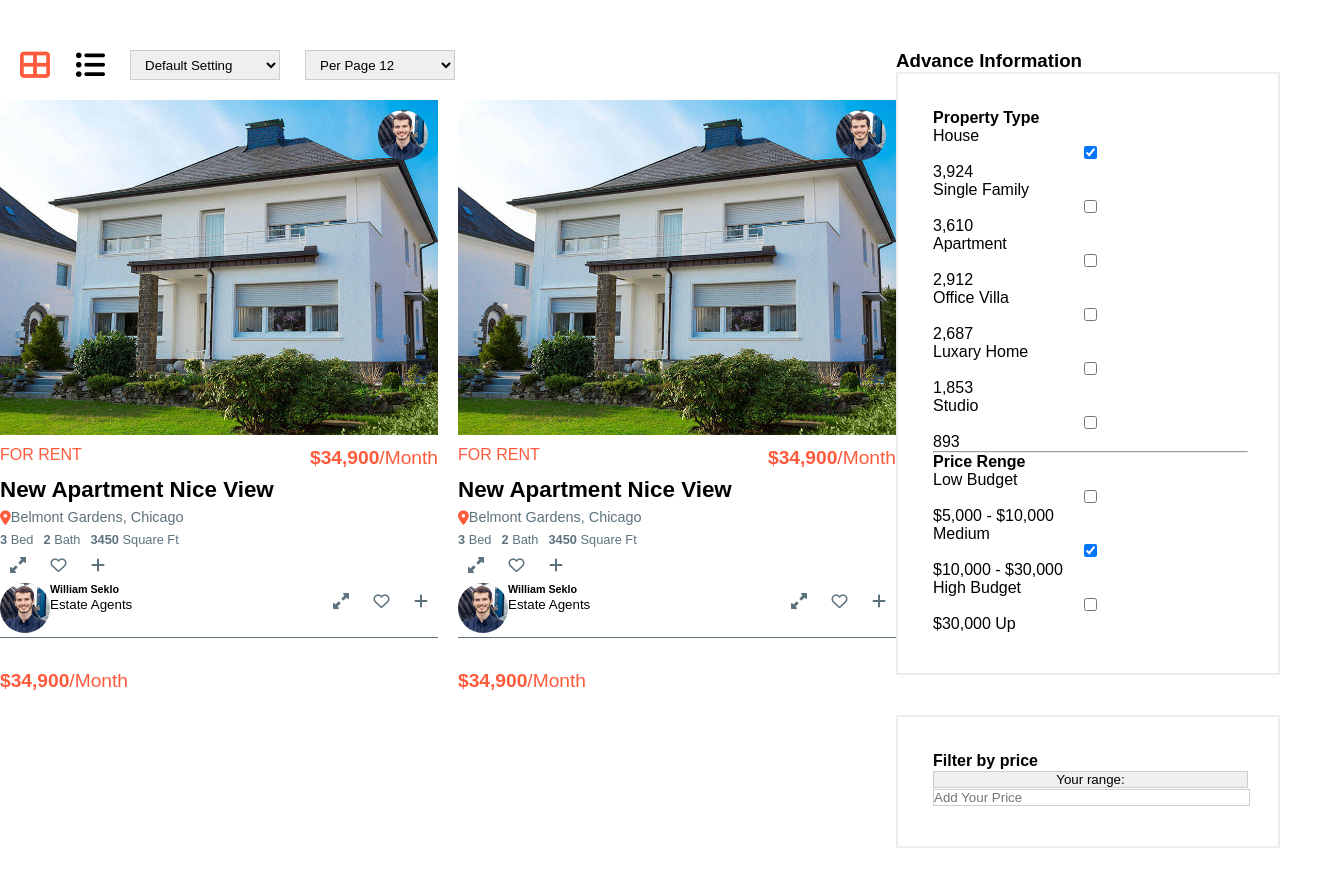
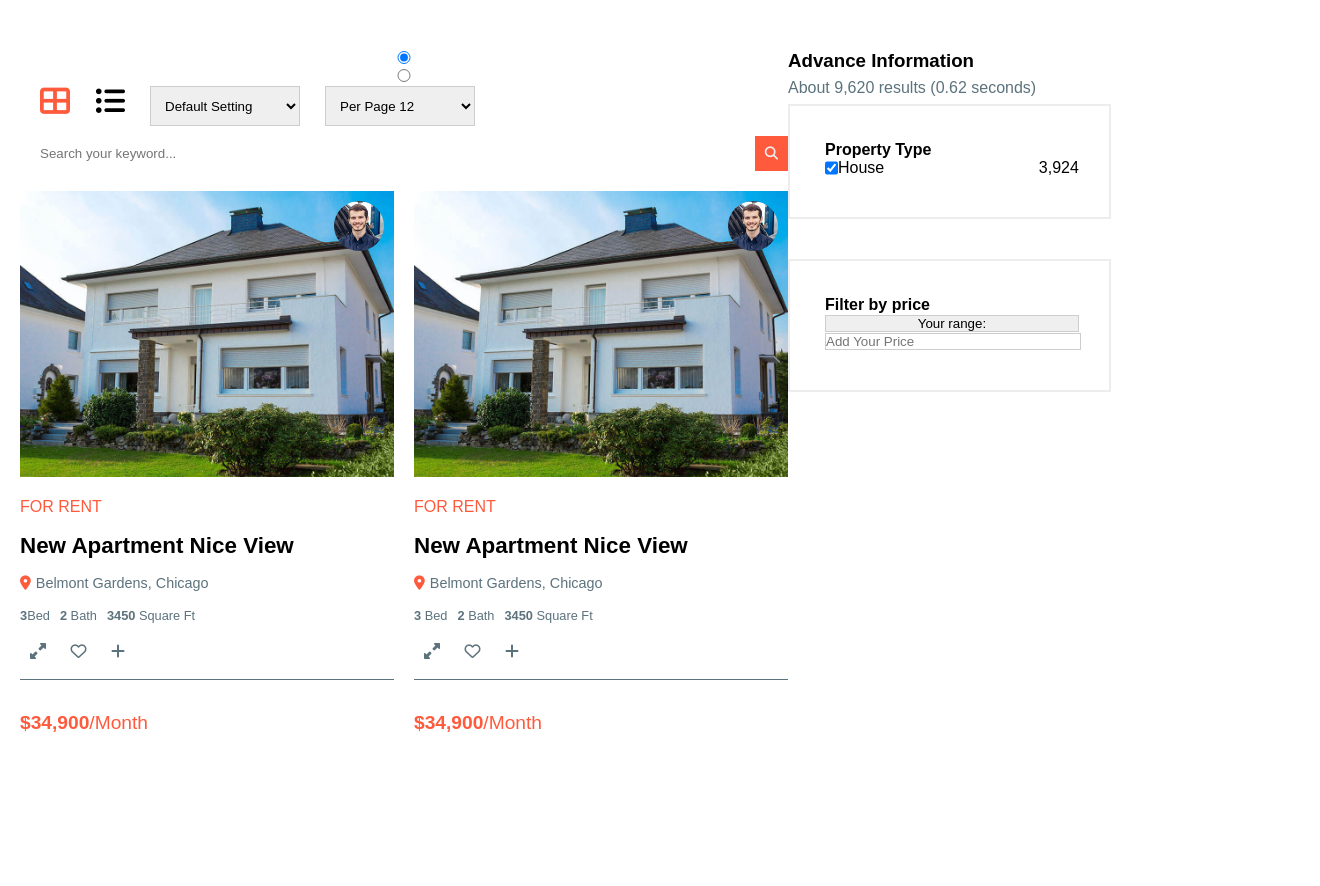
Before and after one commit to sanjidadokmi/tuna, a plain HTML site: page Shop.html in a window 1280 px wide. Shown: the whole page, 1320 px wide, since content can reach past the window. After the commit the page ends 800 px from the top, so only its background shows below. Drawn offline with nearby package versions, Linux system fonts and the light colour scheme.

Commit message:
shop right

```diff
--- a/Shop.html
+++ b/Shop.html
@@ -18,45 +18,163 @@
     <div class="shop_grid">
       <div class="container">
         <div class="row shop">
-          <div class="column-70 shop-left">
+          <div class="shop-left">
             <!-- Toggle Buttons -->
             <input type="radio" name="toggle" id="on" checked />
             <input type="radio" name="toggle" id="off" />
 
             <div class="toggle d-flex">
+              <label for="on" class="on"
+                ><i class="fa-solid fa-table-cells-large"></i
+              ></label>
 
-              <label for="on" class="on"><i class="fa-solid fa-table-cells-large"></i></label>
-
-              <label for="off" class="off"><i class="fa-solid fa-list-ul"></i></label>
+              <label for="off" class="off"
+                ><i class="fa-solid fa-list-ul"></i
+              ></label>
 
               <!-- search options  -->
               <div class="short d-flex">
-                <select name="" id="">
+                <select name="" id="" class="short-select-1">
                   <option value="">Default Setting</option>
                 </select>
-                <select name="" id="">
+                <select name="" id="" class="short-select-2">
                   <option value="">Per Page 12</option>
                 </select>
               </div>
             </div>
+            <div class="search d-flex">
+              <input
+                type="text"
+                class="search-input"
+                placeholder="Search your keyword..."
+              />
+              <button class="search-button">
+                <i class="fa-solid fa-magnifying-glass"></i>
+              </button>
+            </div>
 
             <!-- card container for all cards  -->
             <div class="shop-card-container">
-
               <!-- card 1  -->
               <div class="shop-card">
                 <div class="card-header">
                   <figure>
-                    <img class="card-img" src="./assets/images/grid-1.jpg" alt="" />
+                    <img
+                      class="card-img"
+                      src="./assets/images/grid-1.jpg"
+                      alt=""
+                    />
                   </figure>
-                  <img class="author-img" src="./assets/images/author.jpg" alt="" />
+                  <img
+                    class="author-img"
+                    src="./assets/images/author.jpg"
+                    alt=""
+                  />
                 </div>
 
                 <div class="card-body">
                   <div class="card-body-heading d-flex between">
                     <p class="label">FOR RENT</p>
                     <!-- hide  -->
-                    <p class="product_price"><span>&dollar;34,900</span>/Month</p>
+                    <p class="product_price">
+                      <span>&dollar;34,900</span>/Month
+                    </p>
+                  </div>
+                  <a href="#">
+                    <h1 class="card-title">New Apartment Nice View</h1>
+                  </a>
+                  <div class="location">
+                    <a href="#" class="d-flex">
+                      <i class="fa-solid fa-location-dot"></i>
+                      <p>Belmont Gardens, Chicago</p>
+                    </a>
+                  </div>
+                  <ul class="product-detail d-flex">
+                    <li class="d-flex between"><span>3 </span>Bed</li>
+                    <li><span>2 </span>Bath</li>
+                    <li><span>3450 </span>Square Ft</li>
+                  </ul>
+
+                  <div class="card-links first flex">
+                    <a href="#" class="quick_view" title="Quick View"
+                      ><i
+                        class="fa-solid fa-up-right-and-down-left-from-center"
+                      ></i
+                    ></a>
+                    <a href="#" class="wish_list" title="Wish List"
+                      ><i class="fa-regular fa-heart"></i
+                    ></a>
+                    <a href="#" class="product_details" title="Product Details"
+                      ><i class="fa-solid fa-plus"></i
+                    ></a>
+                  </div>
+
+                  <div class="column_view d-flex between">
+                    <div class="d-flex">
+                      <div>
+                        <a href="#"
+                          ><img
+                            class="author-img"
+                            src="./assets/images/author.jpg"
+                            alt="Agent image"
+                        /></a>
+                      </div>
+                      <div class="agent_brief">
+                        <h6><a href="#">William Seklo</a></h6>
+                        <small>Estate Agents</small>
+                      </div>
+                    </div>
+
+                    <div class="card-links flex">
+                      <a href="#" class="quick_view" title="Quick View"
+                        ><i
+                          class="fa-solid fa-up-right-and-down-left-from-center"
+                        ></i
+                      ></a>
+                      <a href="#" class="wish_list" title="Wish List"
+                        ><i class="fa-regular fa-heart"></i
+                      ></a>
+                      <a
+                        href="#"
+                        class="product_details"
+                        title="Product Details"
+                        ><i class="fa-solid fa-plus"></i
+                      ></a>
+                    </div>
+                  </div>
+
+                  <div class="card_footer">
+                    <p class="product_price">
+                      <span>&dollar;34,900</span>/Month
+                    </p>
+                  </div>
+                </div>
+              </div>
+
+              <!-- card 2  -->
+              <div class="shop-card">
+                <div class="card-header">
+                  <figure>
+                    <img
+                      class="card-img"
+                      src="./assets/images/grid-1.jpg"
+                      alt=""
+                    />
+                  </figure>
+                  <img
+                    class="author-img"
+                    src="./assets/images/author.jpg"
+                    alt=""
+                  />
+                </div>
+
+                <div class="card-body">
+                  <div class="card-body-heading d-flex between">
+                    <p class="label">FOR RENT</p>
+                    <!-- hide  -->
+                    <p class="product_price">
+                      <span>&dollar;34,900</span>/Month
+                    </p>
                   </div>
                   <a href="#">
                     <h1 class="card-title">New Apartment Nice View</h1>
@@ -88,7 +206,12 @@
                   <div class="column_view d-flex between">
                     <div class="d-flex">
                       <div>
-                            <a href="#"><img class="author-img" src="./assets/images/author.jpg" alt="Agent image"></a>
+                        <a href="#"
+                          ><img
+                            class="author-img"
+                            src="./assets/images/author.jpg"
+                            alt="Agent image"
+                        /></a>
                       </div>
                       <div class="agent_brief">
                         <h6><a href="#">William Seklo</a></h6>
@@ -104,178 +227,39 @@
                       <a href="#" class="wish_list" title="Wish List"
                         ><i class="fa-regular fa-heart"></i
                       ></a>
-                      <a href="#" class="product_details" title="Product Details"
+                      <a
+                        href="#"
+                        class="product_details"
+                        title="Product Details"
                         ><i class="fa-solid fa-plus"></i
                       ></a>
                     </div>
                   </div>
                   <div class="card_footer">
-                  <p class="product_price"><span>&dollar;34,900</span>/Month</p>
+                    <p class="product_price">
+                      <span>&dollar;34,900</span>/Month
+                    </p>
+                  </div>
+                </div>
               </div>
             </div>
           </div>
 
-              <!-- card 2  -->
-              <div class="shop-card">
-                <div class="card-header">
-                  <figure>
-                    <img class="card-img" src="./assets/images/grid-1.jpg" alt="" />
-                  </figure>
-                  <img class="author-img" src="./assets/images/author.jpg" alt="" />
-                </div>
-
-                <div class="card-body">
-                  <div class="card-body-heading d-flex between">
-                    <p class="label">FOR RENT</p>
-                    <!-- hide  -->
-                    <p class="product_price"><span>&dollar;34,900</span>/Month</p>
-                  </div>
-                  <a href="#">
-                    <h1 class="card-title">New Apartment Nice View</h1>
-                  </a>
-                  <div class="location">
-                    <a href="#" class="d-flex">
-                      <i class="fa-solid fa-location-dot"></i>
-                      <p>Belmont Gardens, Chicago</p>
-                    </a>
-                  </div>
-                  <ul class="product-detail d-flex">
-                    <li><span>3 </span>Bed</li>
-                    <li><span>2 </span>Bath</li>
-                    <li><span>3450 </span>Square Ft</li>
-                  </ul>
-                  <div class="card-links flex">
-                    <a href="#" class="quick_view" title="Quick View"
-                      ><i
-                        class="fa-solid fa-up-right-and-down-left-from-center"
-                      ></i
-                    ></a>
-                    <a href="#" class="wish_list" title="Wish List"
-                      ><i class="fa-regular fa-heart"></i
-                    ></a>
-                    <a href="#" class="product_details" title="Product Details"
-                      ><i class="fa-solid fa-plus"></i
-                    ></a>
-                  </div>
-                  <div class="column_view d-flex between">
-                    <div class="d-flex">
-                        <div>
-                            <a href="#"><img class="author-img" src="./assets/images/author.jpg" alt="Agent image"></a>
-                        </div>
-                        <div class="agent_brief">
-                            <h6><a href="#">William Seklo</a></h6>
-                            <small>Estate Agents</small>
-                        </div>
-                    </div>
-                    <div class="card-links flex">
-                      <a href="#" class="quick_view" title="Quick View"
-                        ><i
-                          class="fa-solid fa-up-right-and-down-left-from-center"
-                        ></i
-                      ></a>
-                      <a href="#" class="wish_list" title="Wish List"
-                        ><i class="fa-regular fa-heart"></i
-                      ></a>
-                      <a href="#" class="product_details" title="Product Details"
-                        ><i class="fa-solid fa-plus"></i
-                      ></a>
-                    </div>
-                </div>
-                <div class="card_footer">
-                  <p class="product_price"><span>&dollar;34,900</span>/Month</p>
-                </div>
-            </div>
-                </div>
-
-
-
-              </div>
-            </div>
-
           <!-- Card Section -->
-            <div class="column-30 shop-right">
+          <div class="shop-right">
             <h3>Advance Information</h3>
+            <p>About 9,620 results (0.62 seconds)</p>
             <div class="sidebar">
               <div class="widget">
                 <h4>Property Type</h4>
                 <ul>
-                  <li>
-                    <label class="checkbox-item"
-                      >House
+                  <li class="d-flex between">
+                    <label class="checkbox-item d-flex">
                       <input type="checkbox" checked="checked" />
+                      House
                       <span class="checkmark"></span>
                     </label>
                     <span class="categorey-no">3,924</span>
-                  </li>
-                  <li>
-                    <label class="checkbox-item"
-                      >Single Family
-                      <input type="checkbox" />
-                      <span class="checkmark"></span>
-                    </label>
-                    <span class="categorey-no">3,610</span>
-                  </li>
-                  <li>
-                    <label class="checkbox-item"
-                      >Apartment
-                      <input type="checkbox" />
-                      <span class="checkmark"></span>
-                    </label>
-                    <span class="categorey-no">2,912</span>
-                  </li>
-                  <li>
-                    <label class="checkbox-item"
-                      >Office Villa
-                      <input type="checkbox" />
-                      <span class="checkmark"></span>
-                    </label>
-                    <span class="categorey-no">2,687</span>
-                  </li>
-                  <li>
-                    <label class="checkbox-item"
-                      >Luxary Home
-                      <input type="checkbox" />
-                      <span class="checkmark"></span>
-                    </label>
-                    <span class="categorey-no">1,853</span>
-                  </li>
-                  <li>
-                    <label class="checkbox-item"
-                      >Studio
-                      <input type="checkbox" />
-                      <span class="checkmark"></span>
-                    </label>
-                    <span class="categorey-no">893</span>
-                  </li>
-                </ul>
-
-                <hr />
-
-                <h4>Price Renge</h4>
-                <ul>
-                  <li>
-                    <label class="checkbox-item"
-                      >Low Budget
-                      <input type="checkbox" />
-                      <span class="checkmark"></span>
-                    </label>
-                    <span class="categorey-no">$5,000 - $10,000</span>
-                  </li>
-                  <li>
-                    <label class="checkbox-item"
-                      >Medium
-                      <input type="checkbox" checked="checked" />
-                      <span class="checkmark"></span>
-                    </label>
-                    <span class="categorey-no">$10,000 - $30,000</span>
-                  </li>
-                  <li>
-                    <label class="checkbox-item"
-                      >High Budget
-                      <input type="checkbox" />
-                      <span class="checkmark"></span>
-                    </label>
-                    <span class="categorey-no">$30,000 Up</span>
                   </li>
                 </ul>
               </div>
@@ -317,7 +301,6 @@
         </div>
       </div>
     </div>
-    </div>
 
     <script src="https://code.jquery.com/jquery-3.7.1.min.js"></script>
     <script src="./assets/js/main.js"></script>
--- a/assets/css/style.css
+++ b/assets/css/style.css
@@ -95,6 +95,24 @@ p {
 }
 
 /* shop css start*/
+
+.search {
+  margin-block-end: 20px;
+  margin-inline-start: 10px;
+  input,
+  button {
+    padding: 10px;
+    border: 0;
+  }
+  button {
+    color: var(--color-light);
+    background-color: var(--color-hover);
+    cursor: pointer;
+    &:hover {
+      background-color: var(--color-deep-1);
+    }
+  }
+}
 .toggle {
   flex-wrap: wrap;
   margin-inline-start: 20px;
@@ -104,17 +122,26 @@ p {
     cursor: pointer;
     margin-inline-end: 25px;
   }
+  @media only screen and (max-width: 599px) {
+  label.off{
+    width: 60%;
+  }
 
+  }
+}
 .short {
   gap: 25px;
-
   select {
-      margin-block-end: 20px;
     width: 150px;
+    height: 40px;
     padding-inline: 10px;
   }
+  @media only screen and (max-width: 599px) {
+  flex-direction: column;
+
   }
 }
+
 .author-img {
   width: 50px;
   border-radius: 50%;
@@ -125,12 +152,18 @@ figure .card-img {
 .shop-card {
   width: 100%;
 }
-.card-title{
+.card-title {
   font-size: 1.4rem;
+  &:hover {
+    color: var(--color-hover);
   }
-.location a {
+}
+.location {
+  padding-block: 10px;
+  a {
     align-items: center;
     font-size: 0.9rem;
+    gap: 5px;
     i {
       color: var(--color-hover);
     }
@@ -138,27 +171,40 @@ figure .card-img {
       color: var(--color-hover);
     }
   }
-.product-detail{
+}
+.product-detail {
   font-size: 0.8rem;
   gap: 10px;
   color: var(--color-deep-1);
-  li span{
+  li span {
     font-weight: 700;
   }
 }
-.card-links{
-  a{
-    i{
+.card-links {
+  padding-block: 10px;
+  a {
+    i {
       padding: 10px;
       color: var(--color-deep-1);
-    &:hover{
+      &:hover {
         color: var(--color-light);
         background-color: var(--color-hover);
       }
     }
   }
 }
-.card_footer{
+.column_view {
+  align-items: center;
+  padding-bottom: 10px;
+  margin-block-start: 20px;
+  .agent_brief {
+    display: flex;
+    flex-direction: column;
+    gap: 10px;
+    padding-inline-start: 10px;
+  }
+}
+.card_footer {
   border-top: 1px solid var(--color-deep-1);
   padding-block: 1.5rem;
 }
@@ -171,6 +217,10 @@ figure .card-img {
 }
 .shop {
   margin-block-start: 50px;
+  padding-inline: 20px;
+  @media only screen and (max-width: 599px) {
+    padding-inline: 0px;
+  }
 
   .column-70 {
     input[type="radio"] {
@@ -178,10 +228,14 @@ figure .card-img {
     }
   }
   .shop-left {
+    flex: 0 0 60%;
     .shop-card-container {
       display: grid;
       grid-template-columns: 1fr 1fr;
       gap: 20px;
+      padding-inline-end: 20px;
+      width: 100%;
+      overflow: hidden;
       @media only screen and (max-width: 599px) {
         grid-template-columns: 1fr;
         gap: 0px;
@@ -198,6 +252,7 @@ figure .card-img {
         }
         .card-body {
           .card-body-heading {
+            padding-block: 10px;
             .label {
               color: var(--color-hover);
               font-size: 1rem;
@@ -215,29 +270,53 @@ input#on:checked ~ .toggle label.on i {
 }
 input#on:checked ~ .shop-card-container {
   /* card style for grid view  */
-
+  .shop-card {
+    .card-body {
+      .card-body-heading {
+        .product_price {
+          display: none;
+        }
+      }
+      .column_view {
+        display: none;
+      }
+    }
+  }
 }
 /* on is end  */
 /* off is flex/list  */
 input#off:checked ~ .toggle label.off i {
   color: var(--color-hover);
-
 }
 input#off:checked ~ .shop-card-container {
   /* card style for flex view  */
   grid-template-columns: 1fr;
-  .shop-card{
+  .shop-card {
     display: grid;
-    grid-template-columns: 1fr 1fr;
+    grid-template-columns: 1fr 1.3fr;
     padding: 20px;
     gap: 20px;
+    .card-header{
+      .author-img{
+        display: none;
+      }
+    }
+    .card-body {
+      .card-links.first {
+        display: none;
+      }
+    }
+    .card_footer {
+      display: none;
+    }
     @media only screen and (max-width: 599px) {
       grid-template-columns: 1fr;
     }
   }
+}
+.shop-right{
 
 }
-
 /* shop css end  */
 /* team style  */
 /* first {  */
```
Lines whose indentation alone changed are shown as unchanged.
